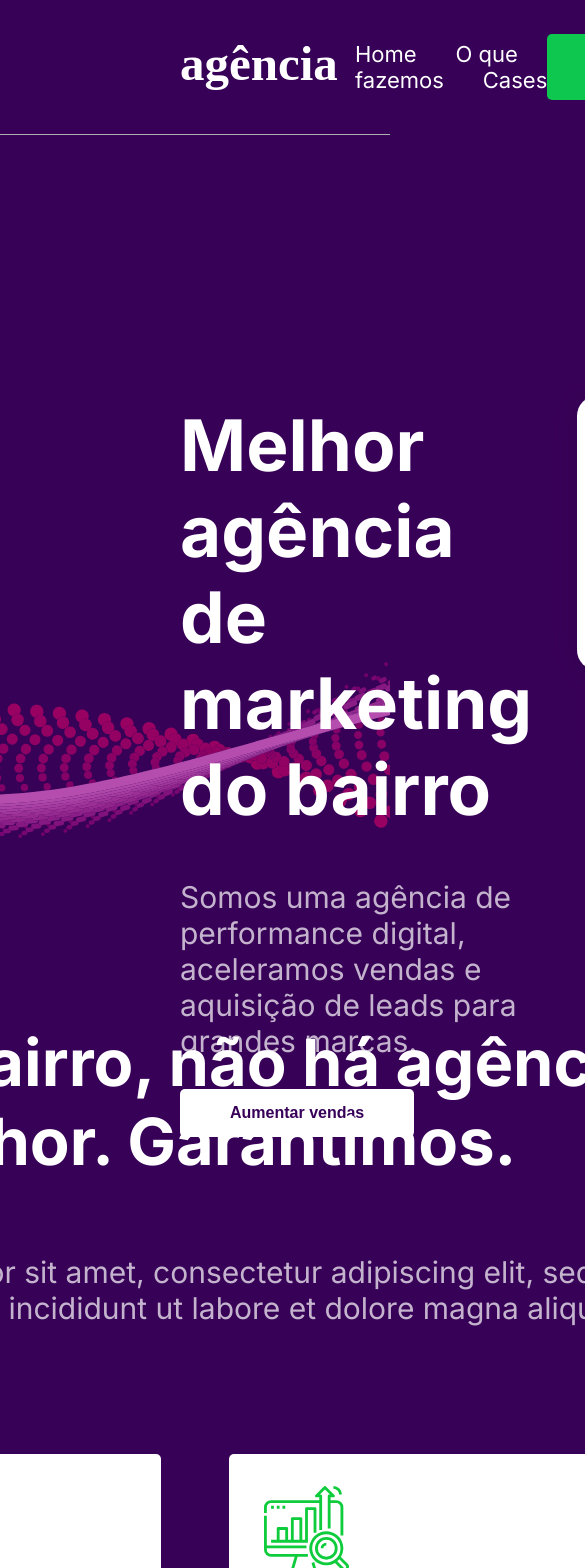
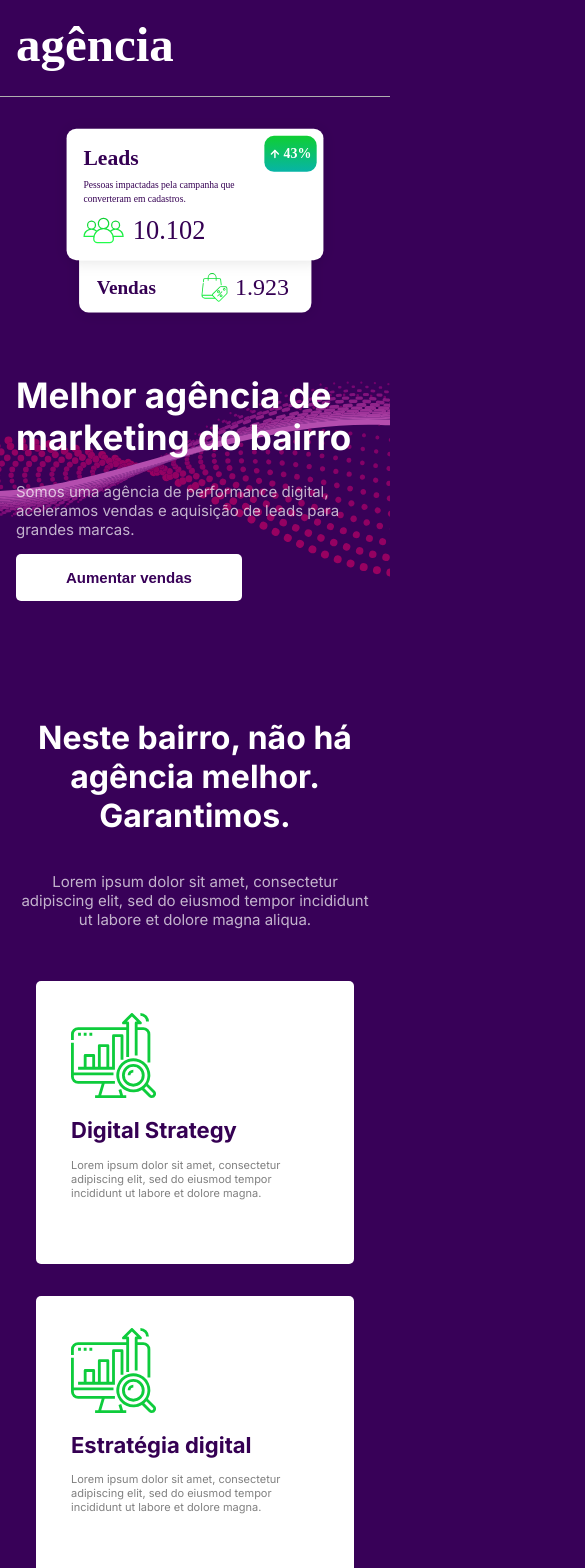
Before and after one commit to Gabriel-Tonet/first-landingpage-nextjs, a Next.js app: page / in a window 390 px wide. Shown: the top 1568 px of the page, 585 px wide, since content can reach past the window. Built offline with nearby package versions, Linux system fonts and the light colour scheme.

Commit message:
Versão mobile

```diff
--- a/components/button/button.module.scss
+++ b/components/button/button.module.scss
@@ -1,9 +1,10 @@
 @import "/src/app/mixins/colors.scss";
+@import "/src/app/mixins/fonts.scss";
 
-.button{
+.button {
+  @include SizeNormal;
   padding: 15px 50px;
   border-radius: 5px;
-    font-size: 16px;
   font-weight: bold;
   border: none;
 
@@ -18,9 +19,9 @@
   }
 
   &.full {
+    @include SizeNormal;
     padding: 21px;
     width: 100%;
-      font-size: 21px;
     font-weight: 600;
     background-color: $green3-color;
     color: $gray4-color;
--- a/components/contato/contato.module.scss
+++ b/components/contato/contato.module.scss
@@ -1,5 +1,7 @@
 @import "/src/app/mixins/colors.scss";
 @import "/src/app/mixins/padding.scss";
+@import "/src/app/mixins/responsive.scss";
+@import "/src/app/mixins/fonts.scss";
 
 .container {
     @include Padding;
@@ -12,23 +14,29 @@
     background-size: cover; //rever
     background-repeat: no-repeat;
     margin-bottom: 10rem;
+
+    @include Phone {
+        grid-template-columns: 1fr;
+        gap: 15px;
+        margin-bottom: 6rem;
+    }
 }
 
 .texts {
 
     span {
-        font-size: 30px;
+        @include SizeNormal;
         font-weight: 600;
         color: $green2-color;
     }
 
     h1 {
-        font-size: 65px;
+        @include SizeLarge;
         font-weight: bold;
     }
 
     p {
-        font-size: 30px;
+        @include SizeNormal;
         font-weight: 300;
         opacity: 0.7;
     }
@@ -37,29 +45,31 @@
 .form {
     padding: 38px 31px;
     background-color: $white-color;
-    width: 586px;
-    height: 657px;
     border: 0.5px solid $gray3-color;
     border-radius: 10px;
 
     h1 {
+        @include SizeMedium;
         color: $purple-color;
         font-weight: bold;
-        font-size: 35px;
     }
 
     form {
         display: grid;
         gap: 23px;
     }
+
+    @include Phone {
+        padding: 1rem;
+    }
 }
 
 .footer {
+    @include SizeSmall;
     padding-left: 3rem;
     padding-right: 11rem;
     grid-column-start: 2;
     text-align: center;
-    font-size: 18px;
     line-height: 2rem;
     color: $gray-color;
 
@@ -67,4 +77,9 @@
         color: $white-color;
         cursor: pointer;
     }
+
+    @include Phone {
+        grid-column-start: 1;
+        padding: 0 1rem;
+    }
 }
--- a/components/features/features.module.scss
+++ b/components/features/features.module.scss
@@ -1,5 +1,7 @@
 @import "/src/app/mixins/colors.scss";
 @import "/src/app/mixins/padding.scss";
+@import "/src/app/mixins/fonts.scss";
+@import "/src/app/mixins/responsive.scss";
 
 .container {
     @include Padding;
@@ -10,19 +12,33 @@
     justify-content: center;
 
     h1 {
-        font-size: 65px;
+        @include SizeLarge;
         font-weight: bold;
     }
 
     p {
-        font-size: 30px;
+        @include SizeNormal;
         opacity: 0.7;
         margin-bottom: 8rem;
     }
 
-    h1, p {
+    h1,
+    p {
         text-align: center;
         width: 1000px;
+    }
+
+    @include Phone {
+        padding-bottom: 6rem;
+
+        p {
+            margin-bottom: 2rem;
+        }
+
+        h1,
+        p {
+            width: 100%;
+        }
     }
 }
 
@@ -30,27 +46,38 @@
     display: grid;
     grid-template-columns: repeat(2, 1fr);
     gap: 68px;
+
+    @include Phone {
+        grid-template-columns: 1fr;
+        gap: 32px;
+        width: 100%;
+        height: 100%;
+        padding: 20px;
+    }
 }
 
 .feature {
-    width: 509px;
-    height: 347px;
+    max-width: 509px;
+    max-height: 347px;
+    width: 100%;
+    height: 100%;
     padding: 32px 35px;
     background-color: $white-color;
     border-radius: 5px;
 
     h1 {
-        font-size: 41px;
+        @include SizeMedium;
         font-weight: bold;
         color: $purple2-color;
     }
 
     p {
-        font-size: 22px;
+        @include SizeSmall;
         color: $gray2-color;
     }
 
-    h1, p {
+    h1,
+    p {
         width: auto;
         text-align: left;
     }
--- a/components/footer/footer.module.scss
+++ b/components/footer/footer.module.scss
@@ -1,5 +1,7 @@
 @import "/src/app/mixins/padding.scss";
 @import "/src/app/mixins/colors.scss";
+@import "/src/app/mixins/responsive.scss";
+@import "/src/app/mixins/fonts.scss";
 
 .container {
     @include Padding;
@@ -7,18 +9,24 @@
     background-color: $purple3-color;
     display: grid;
     grid-template-columns: repeat(4, 1fr);
+
+    @include Phone {
+        grid-template-columns: 1fr;
+        padding-top: 1rem;
+        gap: 1rem;
+    }
 }
 
 .column {
     margin-top: 0px;
 
     h1 {
-        font-size: 29px;
+        @include SizeNormal;
         color: $white-color;
     }
 
     p {
-        font-size: 22px;
+        @include SizeSmall;
     }
 }
 
@@ -26,17 +34,26 @@
     margin-top: 4.5rem;
 
     h1 {
-        font-size: 24px;
+        @include SizeSmall;
         color: $green2-color;
     }
 
     p {
-        font-size: 24px;
+        @include SizeSmall;
     }
 
     &.column4 {
         text-align: right;
     }
+
+    @include Phone {
+        margin-top: 0px;
+
+        &.column4 {
+            text-align: left;
+        }
+    }
+
 }
 
 .icon {
@@ -50,9 +67,14 @@
 }
 
 .allRightReserved {
+    @include SizeSmall;
     padding: 8rem 0 2rem;
-    font-size: 20px;
     color: $gray-color;
     grid-column: span 4;
     text-align: center;
+
+    @include Phone {
+        grid-column: span 1;
+        padding: 6rem 0 2rem;
+    }
 }
--- a/components/header/header.module.scss
+++ b/components/header/header.module.scss
@@ -1,7 +1,8 @@
 @import "/src/app/mixins/colors.scss";
 @import "/src/app/mixins/padding.scss";
+@import "/src/app/mixins/responsive.scss";
 
-.container{
+.container {
   @include Padding; //Mixin
   color: $white-color; //Variable
   padding-top: 34px;
@@ -13,11 +14,29 @@
   grid-template-columns: repeat(3, 1fr);
   align-items: center;
   justify-content: space-between;
+
+  @include Phone {
+    padding-top: 1rem;
+    padding-bottom: 1rem;
+  }
 }
 
 .menu {
   font-size: 22px;
-      a+a{
+
+  @include Phone {
+    display: none;
+  }
+
+  a+a {
     margin-left: 38.9px;
   }
 }
+
+.action {
+  text-align: end;
+
+  @include Phone {
+    display: none;
+  }
+}
--- a/components/input/input.module.scss
+++ b/components/input/input.module.scss
@@ -1,11 +1,12 @@
 @import "/src/app/mixins/colors.scss";
+@import "/src/app/mixins/fonts.scss";
 
 .input {
+    @include SizeNormal;
     padding: 22px 17px;
     background-color: $gray4-color;
     border: none;
     border-radius: 10px;
-    font-size: 19px;
     font-weight: 300;
     color: $gray5-color;
 }
--- a/components/select/select.module.scss
+++ b/components/select/select.module.scss
@@ -1,11 +1,12 @@
 @import "/src/app/mixins/colors.scss";
+@import "/src/app/mixins/fonts.scss";
 
 .select {
+    @include SizeNormal;
     padding: 22px 17px;
     background-color: $gray4-color;
     border: none;
     border-radius: 5px;
-    font-size: 19px;
     font-weight: 300;
     color: $gray5-color;
 }
--- a/components/welcome/index.jsx
+++ b/components/welcome/index.jsx
@@ -10,8 +10,8 @@ const Welcome = () => {
             <p>Somos uma agência de performance digital, aceleramos vendas e aquisição de leads para grandes marcas.</p>
             <Button title="Aumentar vendas" kind="secundary" />
         </div>
-        <div className={Styles.image}>
-           <Image src={BannerWelcome} alt="Banner Welcome"/>
+        <div className={Styles.containerImage}>
+            <Image src={BannerWelcome} alt="Banner Welcome" className={Styles.image} />
         </div>
     </div>
 }
--- a/components/welcome/welcome.module.scss
+++ b/components/welcome/welcome.module.scss
@@ -1,6 +1,8 @@
 @import "/src/app/mixins/padding.scss";
+@import "/src/app/mixins/responsive.scss";
+@import "/src/app/mixins/fonts.scss";
 
-.container{
+.container {
     @include Padding;
     height: 100vh;
     padding-top: 219px;
@@ -9,21 +11,44 @@
     background-repeat: no-repeat;
     display: grid;
     grid-template-columns: repeat(2, 1fr);
+    margin-bottom: 6rem;
 
+    @include Phone {
+        grid-template-columns: 1fr;
+        grid-template-rows: max-content;
+        height: 100%;
+    }
 }
 
 .text {
-    h1{
+    h1 {
+        @include SizeExtra;
         font-weight: bold;
-        font-size: 71px;
     }
 
-    p{
-        font-size: 30px;
+    p {
+        @include SizeNormal;
         opacity: 0.7;
     }
 }
 
+.containerImage {
+    text-align: end;
+    width: 100%;
+
+    @include Phone {
+        text-align: center;
+        grid-column: 1;
+        grid-row: 1;
+        width: 100%;
+    }
+}
+
 .image {
-    text-align: end;
+    width: 100%;
+
+    @include Phone {
+        width: 300px;
+        height: 250px;
+    }
 }
--- /dev/null
+++ b/src/app/mixins/fonts.scss
@@ -0,0 +1,43 @@
+@import "./responsive.scss";
+
+@mixin SizeExtra {
+    font-size: 71px;
+
+    @include Phone {
+        font-size: 35px;
+    }
+}
+
+@mixin SizeLarge {
+    font-size: 65px;
+
+    @include Phone {
+        font-size: 32px;
+    }
+}
+
+@mixin SizeMedium {
+    font-size: 41px;
+
+    @include Phone {
+        font-size: 22px;
+    }
+
+}
+
+@mixin SizeNormal {
+    font-size: 30px;
+
+    @include Phone {
+        font-size: 15px;
+    }
+
+}
+
+@mixin SizeSmall {
+    font-size: 22px;
+
+    @include Phone {
+        font-size: 11px;
+    }
+}
--- a/src/app/mixins/padding.scss
+++ b/src/app/mixins/padding.scss
@@ -1,3 +1,9 @@
+@import "./responsive.scss";
+
 @mixin Padding {
     padding: 0 11.25rem; //1rem = 16px
+
+    @include Phone {
+        padding: 0 1rem;
+    }
 }
--- /dev/null
+++ b/src/app/mixins/responsive.scss
@@ -0,0 +1,5 @@
+@mixin Phone {
+    @media screen and (max-width: 600px) {
+        @content;
+    }
+}
```
Lines whose indentation alone changed are shown as unchanged.
